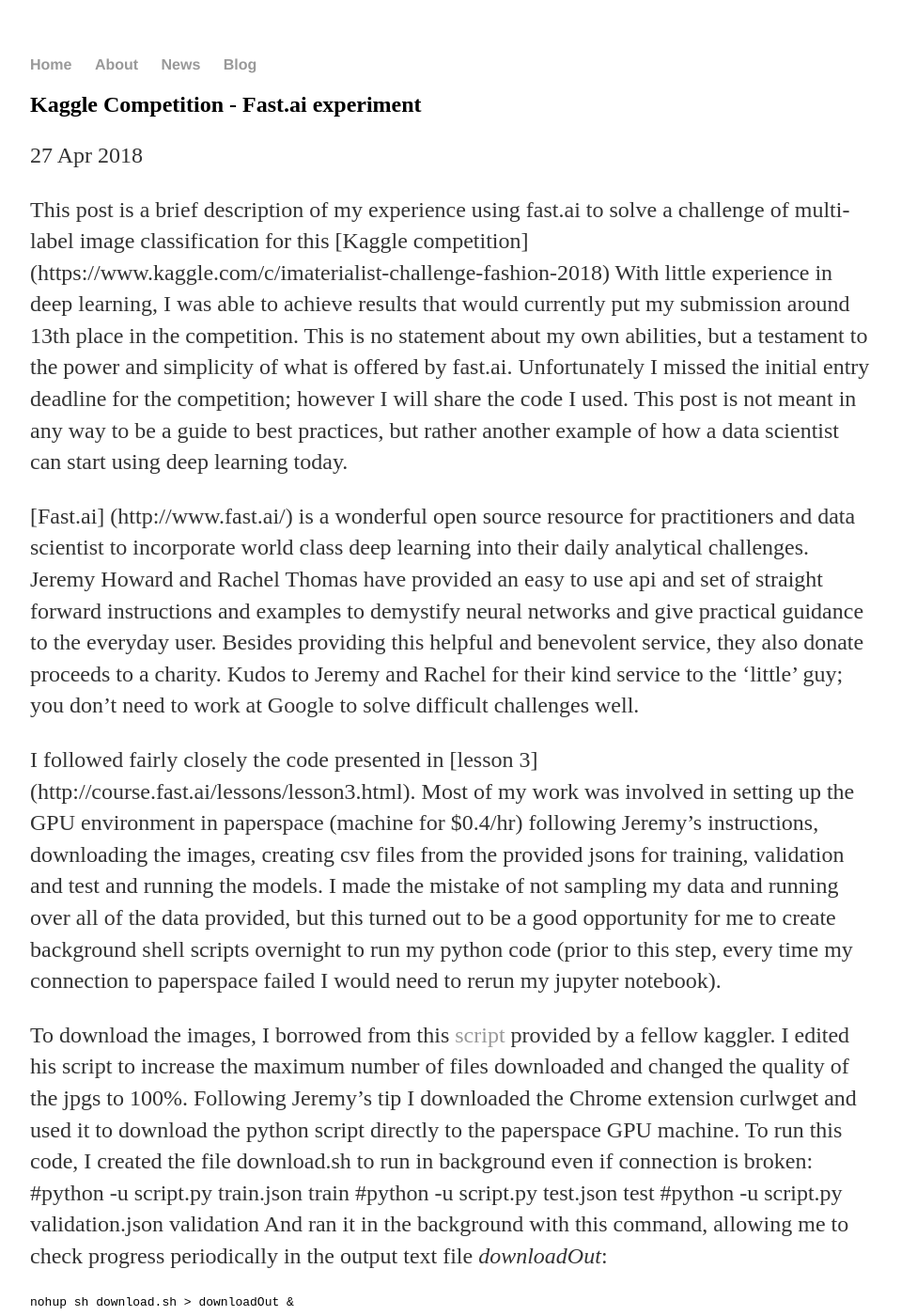
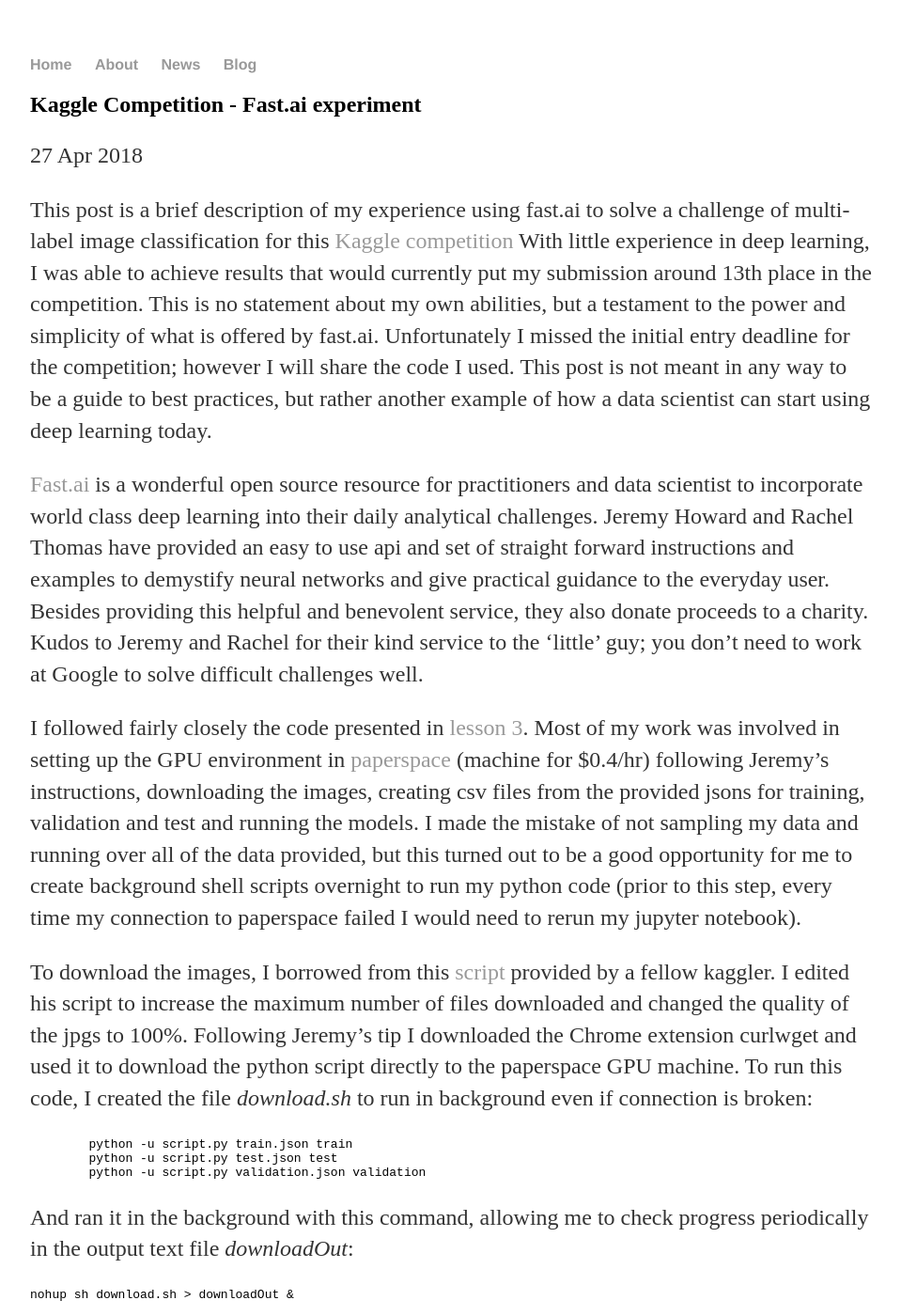
Before and after one commit to dtylor/dtylor.github.io, a Jekyll site: the page built from _posts/2018-04-27-TDS-kaggle-fastai.md, in a window 1280 px wide and 1400 px high. Shown: the whole window at 94% size, without its empty margins (160-1119 px from the left). Built offline with Jekyll 4.4.1, drawn with Linux system fonts in a browser that asks for light colours; some of the changed lines change nothing that is shown.

Commit message:
rename file

````diff
--- a/_posts/2018-04-27-TDS-kaggle-fastai.md
+++ b/_posts/2018-04-27-TDS-kaggle-fastai.md
@@ -3,17 +3,19 @@
 title: "Kaggle Competition - Fast.ai experiment"
 date: 2018-04-27
 ---
-This post is a brief description of my experience using fast.ai to solve a challenge of multi-label image classification for this [Kaggle competition] (https://www.kaggle.com/c/imaterialist-challenge-fashion-2018)  With little experience in deep learning, I was able to achieve results that would currently put my submission around 13th place in the competition.  This is no statement about my own abilities, but a testament to the power and simplicity of what is offered by fast.ai.  Unfortunately I missed the initial entry deadline for the competition; however I will share the code I used.  This post is not meant in any way to be a guide to best practices, but rather another example of how a data scientist can start using deep learning today.
+This post is a brief description of my experience using fast.ai to solve a challenge of multi-label image classification for this [Kaggle competition](https://www.kaggle.com/c/imaterialist-challenge-fashion-2018 "iMaterialist Kaggle Competition")  With little experience in deep learning, I was able to achieve results that would currently put my submission around 13th place in the competition.  This is no statement about my own abilities, but a testament to the power and simplicity of what is offered by fast.ai.  Unfortunately I missed the initial entry deadline for the competition; however I will share the code I used.  This post is not meant in any way to be a guide to best practices, but rather another example of how a data scientist can start using deep learning today.
 
-[Fast.ai] (http://www.fast.ai/) is a wonderful open source resource for practitioners and data scientist to incorporate world class deep learning into their daily analytical challenges. Jeremy Howard and Rachel Thomas have provided an easy to use api and set of straight forward instructions and examples to demystify neural networks and give practical guidance to the everyday user.  Besides providing this helpful and benevolent service, they also donate proceeds to a charity.  Kudos to Jeremy and Rachel for their kind service to the 'little' guy; you don't need to work at Google to solve difficult challenges well.
+[Fast.ai](http://www.fast.ai/ "Fast.ai") is a wonderful open source resource for practitioners and data scientist to incorporate world class deep learning into their daily analytical challenges. Jeremy Howard and Rachel Thomas have provided an easy to use api and set of straight forward instructions and examples to demystify neural networks and give practical guidance to the everyday user.  Besides providing this helpful and benevolent service, they also donate proceeds to a charity.  Kudos to Jeremy and Rachel for their kind service to the 'little' guy; you don't need to work at Google to solve difficult challenges well.
 
-I followed fairly closely the code presented in [lesson 3] (http://course.fast.ai/lessons/lesson3.html).  Most of my work was involved in setting up the GPU environment in paperspace (machine for $0.4/hr) following Jeremy's instructions, downloading the images, creating csv files from the provided jsons for training, validation and test and running the models. I made the mistake of not sampling my data and running over all of the data provided, but this turned out to be a good opportunity for me to create background shell scripts overnight to run my python code (prior to this step, every time my connection to paperspace failed I would need to rerun my jupyter notebook).
+I followed fairly closely the code presented in [lesson 3](http://course.fast.ai/lessons/lesson3.html "Fast.ai lesson 3").  Most of my work was involved in setting up the GPU environment in [paperspace](http://paperspace.com "paperspace.com") (machine for $0.4/hr) following Jeremy's instructions, downloading the images, creating csv files from the provided jsons for training, validation and test and running the models. I made the mistake of not sampling my data and running over all of the data provided, but this turned out to be a good opportunity for me to create background shell scripts overnight to run my python code (prior to this step, every time my connection to paperspace failed I would need to rerun my jupyter notebook).
 
 To download the images, I borrowed from this [script](https://www.kaggle.com/nlecoy/imaterialist-downloader-util?scriptVersionId=3068456 "Script to download images") provided by a fellow kaggler.  I edited his script to increase the maximum number of files downloaded and changed the quality of the jpgs to 100%. Following Jeremy's tip I downloaded the Chrome extension curlwget and used it to download the python script directly to the paperspace GPU machine.
-To run this code, I created the file download.sh to run in background even if connection is broken:
-	#python -u script.py train.json train
-	#python -u script.py test.json test
-	#python -u script.py validation.json validation
+To run this code, I created the file *download.sh* to run in background even if connection is broken:
+```
+	python -u script.py train.json train
+	python -u script.py test.json test
+	python -u script.py validation.json validation
+```
 And ran it in the background with this command, allowing me to check progress periodically in the output text file *downloadOut*:
 ```
 nohup sh download.sh > downloadOut &
````
